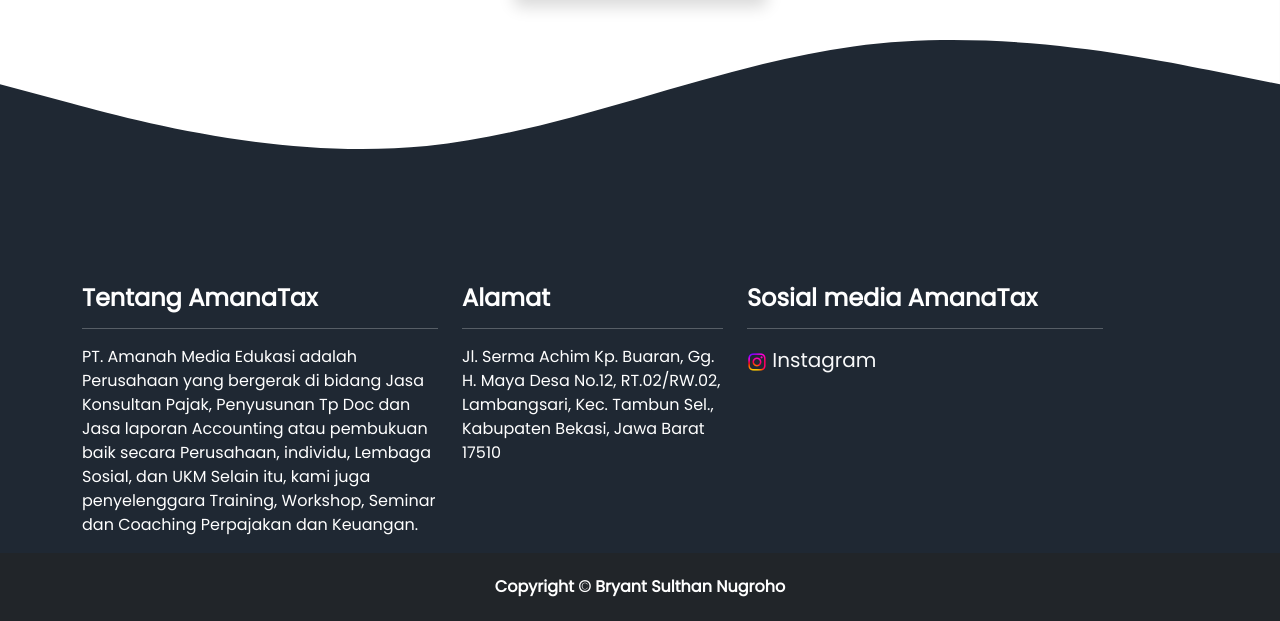
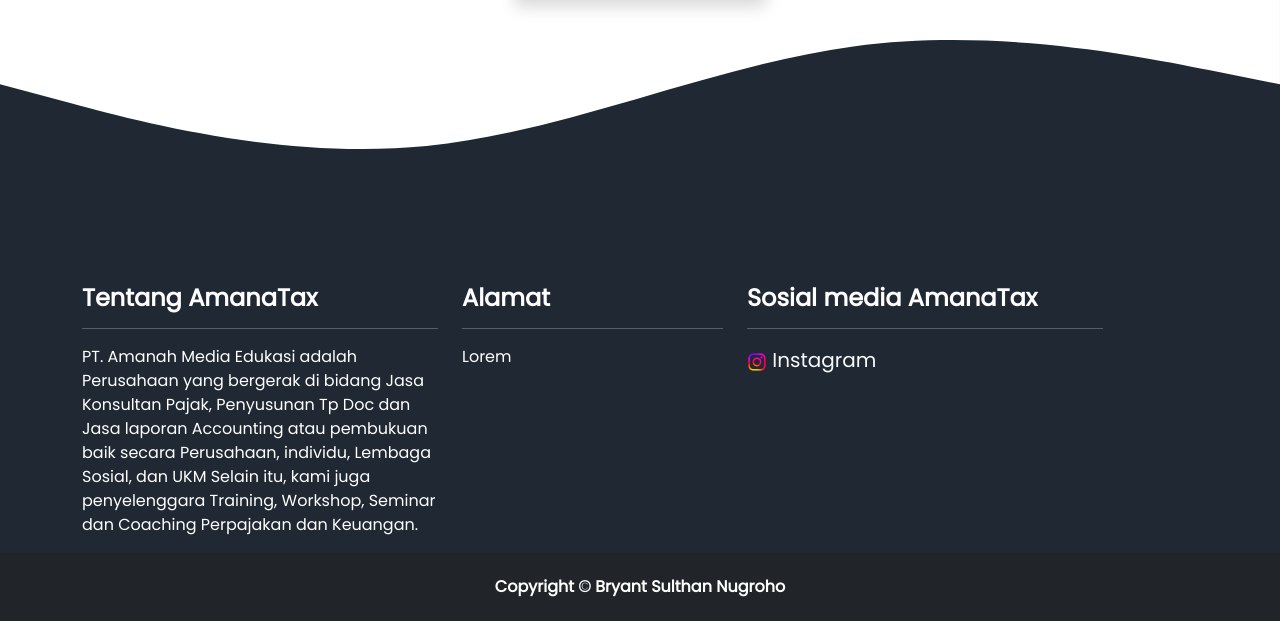
Before and after one commit to bryant-sulthan05/Intern-AmanaTax, a PHP site: page /user/ListArtikel.php in a window 1280 px wide. Shown: the part 597-1218 px from the top of the page. Run offline with PHP 8.4, Linux system fonts and the light colour scheme; a user stored in the database is signed in; data comes from the database, SQL or seed files in the repository; some libraries are stand-ins or nearby versions.

Commit message:
Update footer.php

```diff
--- a/layouts/footer.php
+++ b/layouts/footer.php
@@ -65,7 +65,7 @@
           </span>
           <span>
             <p>
-              Jl. Serma Achim Kp. Buaran, Gg. H. Maya Desa No.12, RT.02/RW.02, Lambangsari, Kec. Tambun Sel., Kabupaten Bekasi, Jawa Barat 17510
+              Lorem
             </p>
           </span>
         </div>
```
